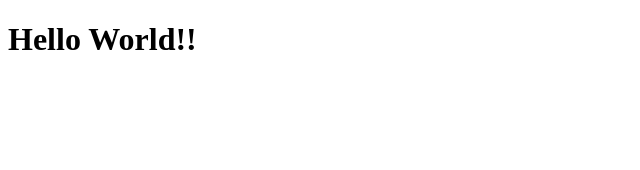
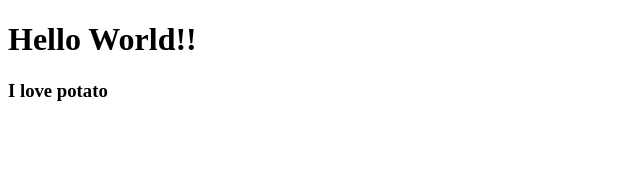
Before and after one commit to LEEBONGHAK/movie_app_2021, a React (Create React App) app: page / in a window 1280 px wide. Shown: the top 170 px of the page, without its empty margins (0-640 px from the left). Built offline with nearby package versions, Linux system fonts and the light colour scheme.

Commit message:
2.0 Creating your first React Component

```diff
--- a/src/App.js
+++ b/src/App.js
@@ -1,9 +1,11 @@
 import React from 'react';
+import Potato from './Potato'
 
 function App() {
   return (
     <div className="App">
       <h1>Hello World!!</h1>
+      <Potato />
     </div>
   );
 }
--- /dev/null
+++ b/src/Potato.js
@@ -0,0 +1,9 @@
+import React from 'react';
+
+function Potato() {
+  return (
+    <h3>I love potato</h3>
+  );
+}
+
+export default Potato;
--- a/src/index.js
+++ b/src/index.js
@@ -2,4 +2,7 @@
 import ReactDOM from 'react-dom';
 import App from './App';
 
-ReactDOM.render(<App />,document.getElementById('root'));
+// <App /> => component의 한 종류, react는 component와 함께 동작함
+// component는 HTML을 반환하는 함수
+// JSX : JS를 확장한 문법, JS 안에 HTML과 JS의 모든 기능 포함 - react 개념
+ReactDOM.render(<App />, document.getElementById('root'));
```
